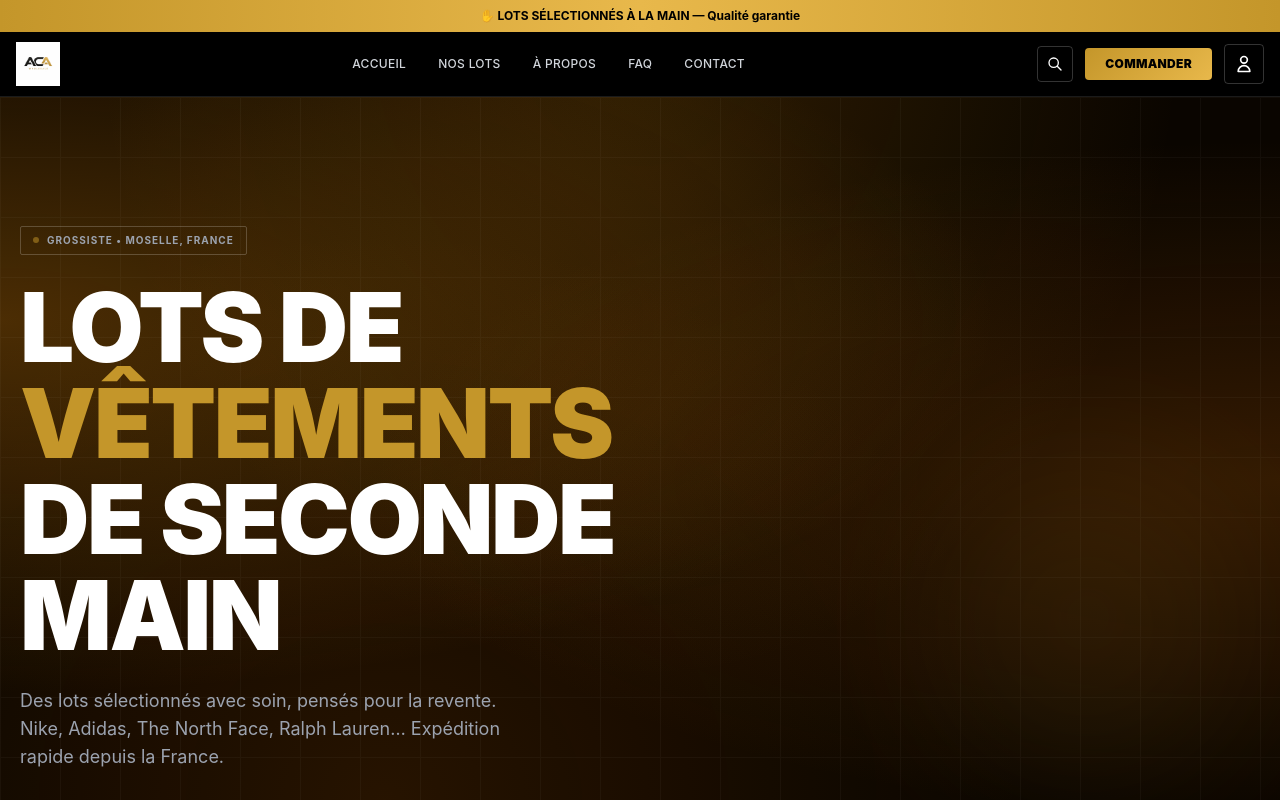
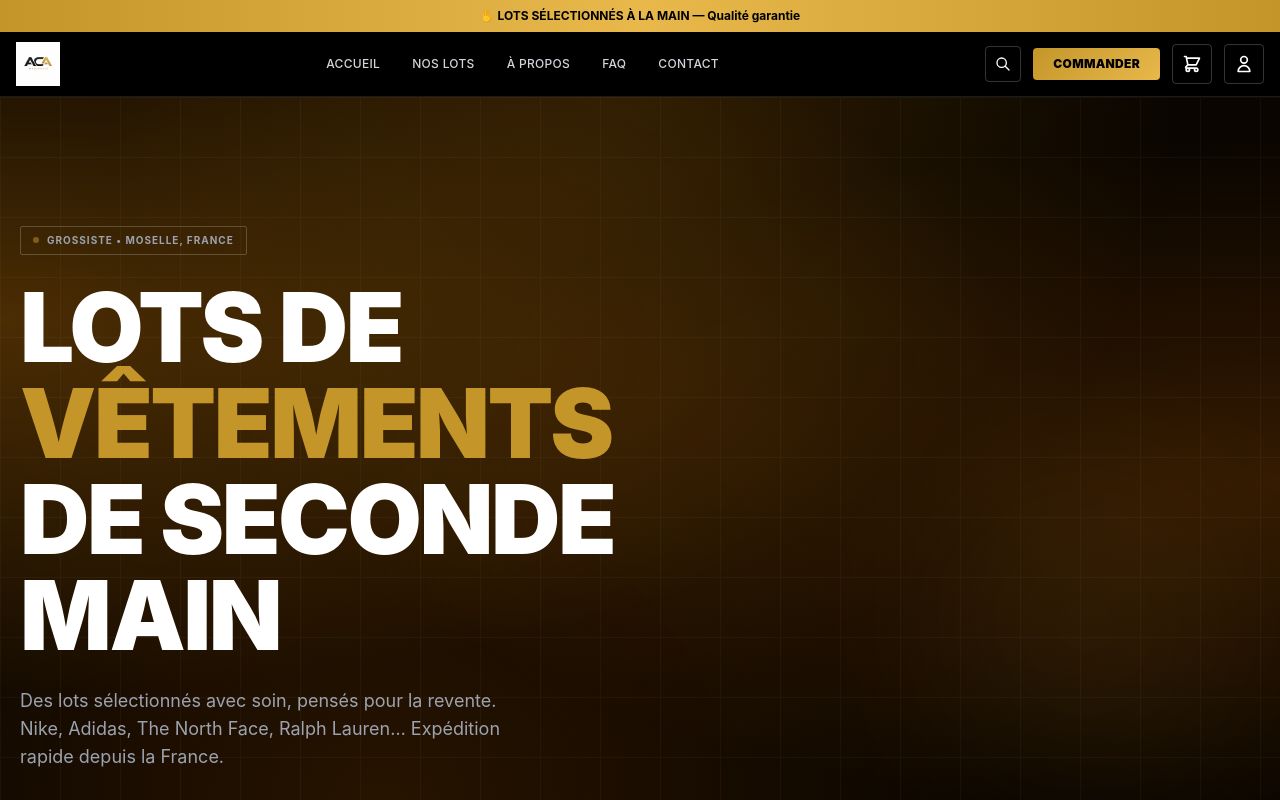
Before and after one commit to acawholesale/aca-wholesale, a Next.js app: page / in a window 1280 px wide. Shown: the top 800 px of the page. Built offline with nearby package versions, Linux system fonts and the light colour scheme.

Commit message:
feat: réajoute icône panier dans la navbar avec badge totalItems

```diff
--- a/components/Navbar.js
+++ b/components/Navbar.js
@@ -223,6 +223,23 @@ export default function Navbar() {
                 Commander
               </Link>
 
+              {/* Cart */}
+              <Link
+                href="/panier"
+                className="relative flex items-center justify-center w-10 h-10 border border-white/20 hover:border-white/50 transition-colors rounded"
+                aria-label="Panier"
+              >
+                <svg className="w-5 h-5 text-white" fill="none" stroke="currentColor" viewBox="0 0 24 24">
+                  <path strokeLinecap="round" strokeLinejoin="round" strokeWidth={2} d="M3 3h2l.4 2M7 13h10l4-8H5.4M7 13L5.4 5M7 13l-2.293 2.293c-.63.63-.184 1.707.707 1.707H17m0 0a2 2 0 100 4 2 2 0 000-4zm-8 2a2 2 0 11-4 0 2 2 0 014 0z" />
+                </svg>
+                {totalItems > 0 && (
+                  <span className="absolute -top-1 -right-1 w-4 h-4 rounded-full flex items-center justify-center text-[10px] font-black text-black"
+                    style={{ background: 'linear-gradient(135deg, #C4962A, #E8B84B)' }}>
+                    {totalItems}
+                  </span>
+                )}
+              </Link>
+
               {/* Account */}
               <Link
                 href={compteHref}
@@ -297,6 +314,19 @@ export default function Navbar() {
                   {link.label}
                 </Link>
               ))}
+            <Link
+              href="/panier"
+              className="flex items-center justify-between text-sm font-medium py-3 px-3 text-gray-300 hover:text-white border-b border-white/5"
+              onClick={() => setMenuOpen(false)}
+            >
+              <span>🛒 Panier</span>
+              {totalItems > 0 && (
+                <span className="w-5 h-5 rounded-full flex items-center justify-center text-[10px] font-black text-black"
+                  style={{ background: 'linear-gradient(135deg, #C4962A, #E8B84B)' }}>
+                  {totalItems}
+                </span>
+              )}
+            </Link>
               <Link
                 href={compteHref}
                 className="flex items-center gap-2 text-sm font-medium py-3 px-3 text-gray-300 hover:text-white border-b border-white/5"
```
